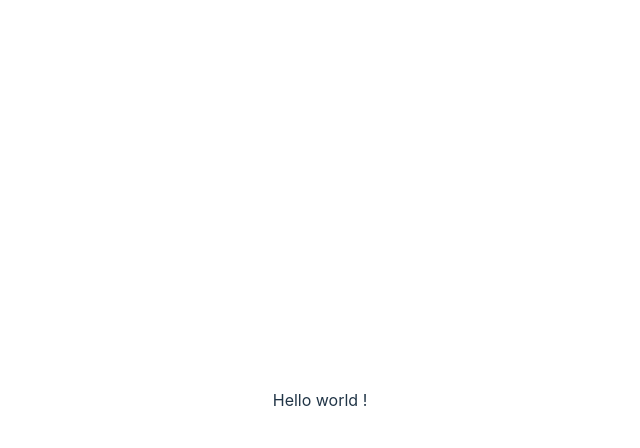
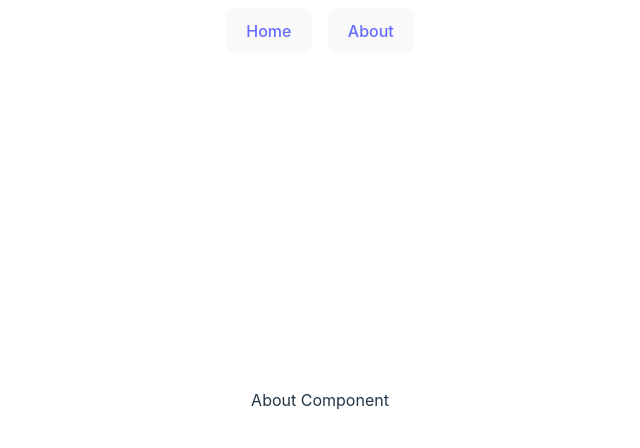
Before and after one commit to MaciejKlis/Vue3-app, a Vue app: page /about in a window 1280 px wide. Shown: the top 448 px of the page, without its empty margins (320-960 px from the left). Built offline with nearby package versions, Linux system fonts and the light colour scheme.

Commit message:
Basic project configuration

```diff
--- a/package.json
+++ b/package.json
@@ -9,10 +9,14 @@
     "preview": "vite preview"
   },
   "dependencies": {
-    "vue": "^3.2.41"
+    "vue": "^3.2.41",
+    "vue-router": "^4.1.6"
   },
   "devDependencies": {
     "@vitejs/plugin-vue": "^3.2.0",
+    "autoprefixer": "^10.4.13",
+    "postcss": "^8.4.19",
+    "tailwindcss": "^3.2.4",
     "typescript": "^4.6.4",
     "vite": "^3.2.3",
     "vue-tsc": "^1.0.9"
--- /dev/null
+++ b/postcss.config.cjs
@@ -0,0 +1,6 @@
+module.exports = {
+  plugins: {
+    tailwindcss: {},
+    autoprefixer: {},
+  },
+}
--- a/src/App.vue
+++ b/src/App.vue
@@ -1,11 +1,18 @@
 <script setup lang="ts">
-// This starter template is using Vue 3 <script setup> SFCs
-// Check out https://vuejs.org/api/sfc-script-setup.html#script-setup
+
 </script>
 
 <template>
   <div>
-    Hello world !
+    <nav class="fixed top-0 left-0 w-full bg-aqua-200">
+      <button class="m-2">
+        <router-link to="/">Home</router-link>
+      </button>
+      <button class="m-2">
+        <router-link to="/about">About</router-link>
+      </button>
+    </nav>
+    <RouterView />
   </div>
 </template>
 
--- a/src/main.ts
+++ b/src/main.ts
@@ -1,5 +1,16 @@
 import { createApp } from 'vue'
 import './style.css'
+import { createRouter, createWebHistory } from 'vue-router'
 import App from './App.vue'
+import Home from './views/Home.vue'
+import About from './views/About.vue'
 
-createApp(App).mount('#app')
+const router = createRouter({
+    history: createWebHistory(),
+    routes: [
+        {path: '/', name: 'Home', component: Home},
+        {path: '/about', name: 'About', component: About},
+    ]
+})
+
+createApp(App).use(router).mount('#app')
--- a/src/style.css
+++ b/src/style.css
@@ -1,3 +1,7 @@
+@tailwind base;
+@tailwind components;
+@tailwind utilities;
+
 :root {
   font-family: Inter, Avenir, Helvetica, Arial, sans-serif;
   font-size: 16px;
--- /dev/null
+++ b/src/views/About.vue
@@ -0,0 +1,5 @@
+<template>
+    <div>
+        About Component
+    </div>
+</template>
--- /dev/null
+++ b/src/views/Home.vue
@@ -0,0 +1,7 @@
+<script lang="ts"></script>
+
+<template>
+    <div>
+        Home Component
+    </div>
+</template>
--- /dev/null
+++ b/tailwind.config.cjs
@@ -0,0 +1,11 @@
+/** @type {import('tailwindcss').Config} */
+module.exports = {
+  content: [
+    "./index.html",
+    "./src/**/*.{vue,js,ts,jsx,tsx}",
+  ],
+  theme: {
+    extend: {},
+  },
+  plugins: [],
+}
```
Also changed, not shown: 1 other file (tests, documents, lock files or other folders).
